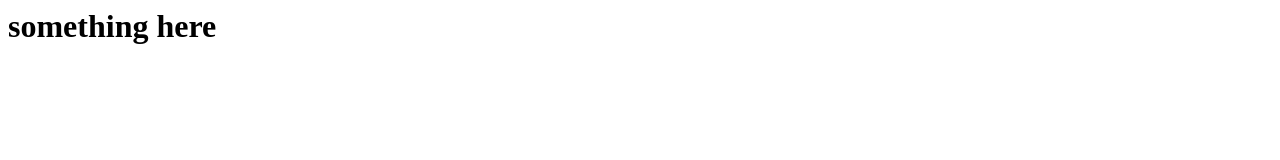
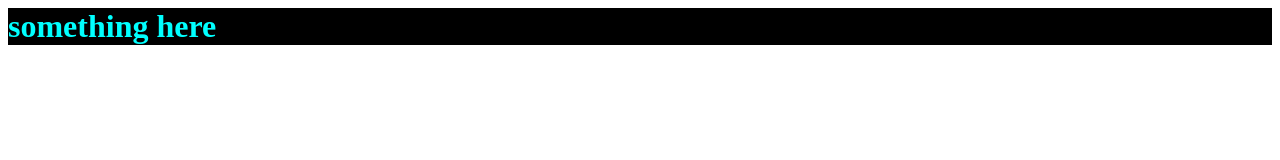
Before and after one commit to JonathanP97/JonathanP97.github.io, a plain HTML site: page index.html in a window 1280 px wide. Drawn offline with Linux system fonts and the light colour scheme.

Commit message:
color add

```diff
--- a/index.html
+++ b/index.html
@@ -1,6 +1,13 @@
 <html>
 
 <head>
+  <style>
+	 h1 {
+	 	color: aqua;
+	 	background: black;
+	 }
+
+  </style>
 
 </head>
 
```
